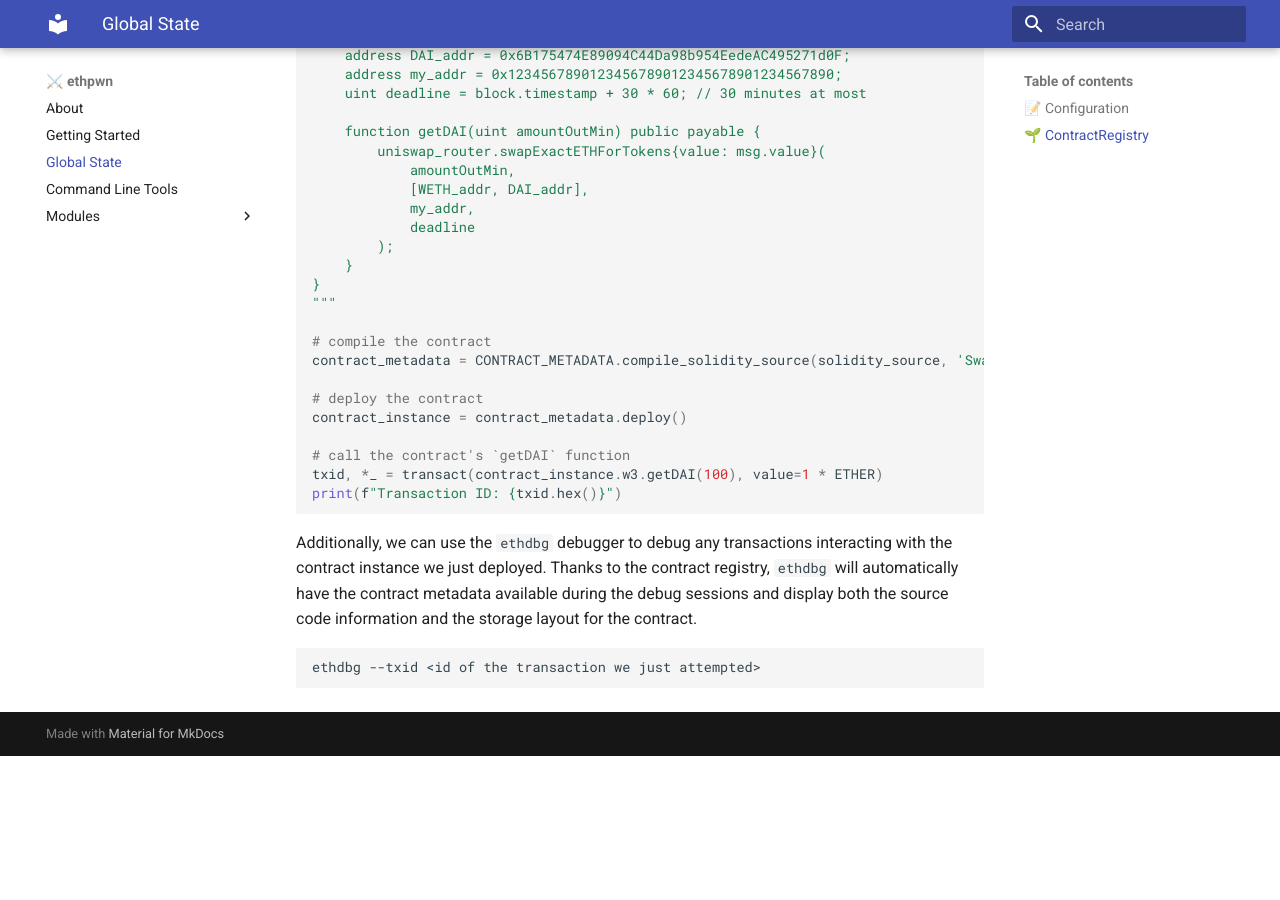
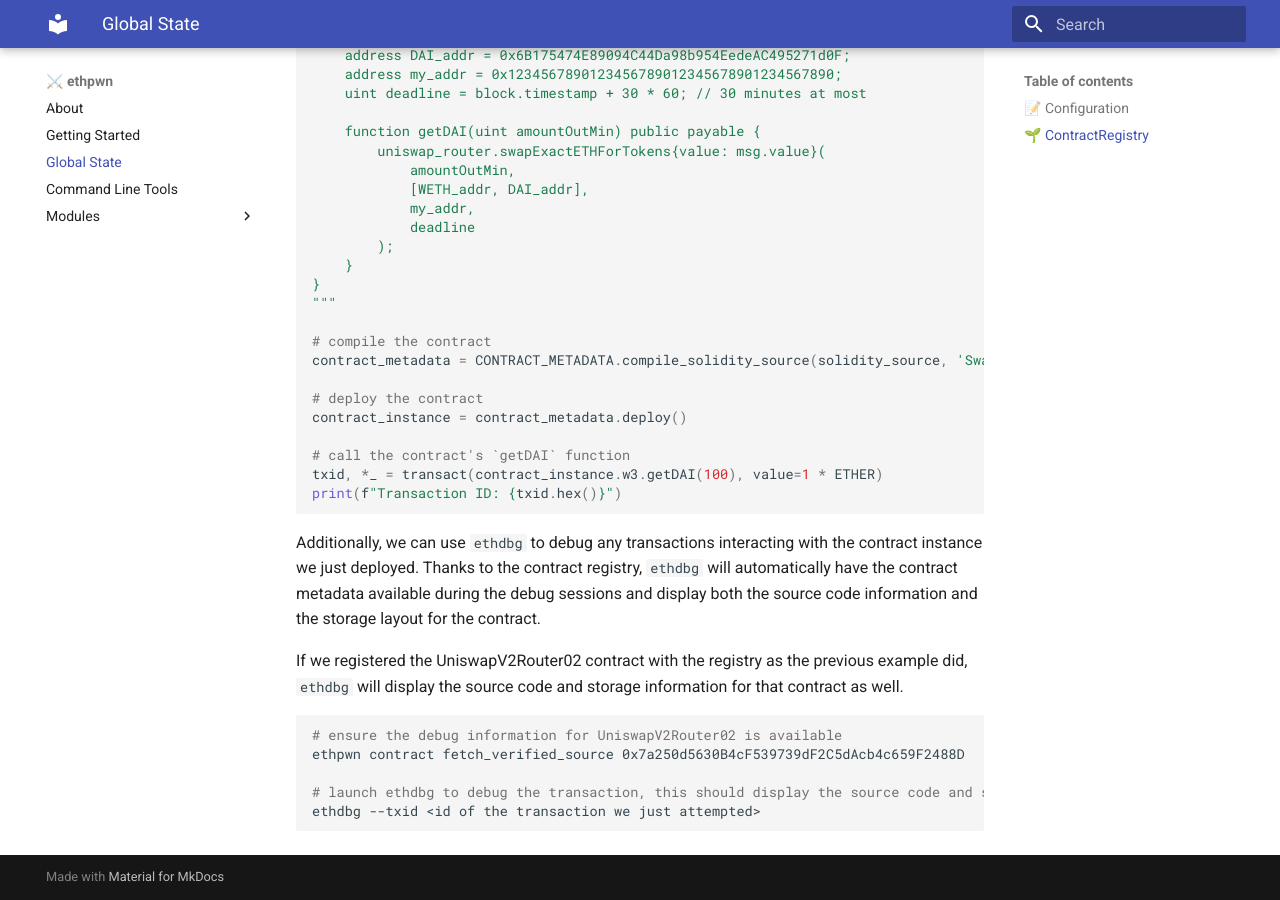
Before and after one commit to ethpwn/ethpwn, an MkDocs documentation site: the page built from docs/docs/ethpwn/global_state.md, in a window 1280 px wide and 900 px high, scrolled down 5424 px. Built offline with MkDocs 1.6.1 and Material for MkDocs 9.7.7, drawn with Linux system fonts in a browser that asks for light colours; before the commit the page ends 6180 px from its top, so only the background shows below that; some of the changed text lies outside the part shown.

Commit message:
fixed docs more

````diff
--- a/docs/docs/ethpwn/global_state.md
+++ b/docs/docs/ethpwn/global_state.md
@@ -48,7 +48,7 @@ every time you use `ethpwn`.
 This allows you to, e.g., register a contract address with a name and its source code via the commandline, and then use this information in your interaction scripts without having to recompile and/or re-register the contract addresses.
 Furthermore, whenever you deploy a contract using `ethpwn`, it will similarly remember everything about the contract, including its address, source code, and storage layout, and store it in the contract registry.
 
-This architecture allows most interaction scripts to focus fully on the logic of the interaction, and not on the boilerplate of compiling/retrieving the ABI, storage_layout, source code, etc. for each contract.
+This architecture allows most interaction scripts to focus fully on the logic of the interaction, and not on the boilerplate of compiling the contract, retrieving the ABI, storage_layout, source code, etc.
 
 The example in the [tutorial](#tutorial) below illustrates this by retrieving the `ContractInstance` for the uniswap router contract from the contract registry, and then using it to interact with the contract without having to specify the address, ABI, storage layout, or source code of the contract.
 
@@ -149,7 +149,7 @@ ethpwn contract name add 0x6B175474E89094C44Da98b954EedeAC495271d0F DAI
 ########## FOR EACH CONTRACT
 
 # fetch the verified source code for the uniswap router contract from etherscan to access its metadata and ABI
-ethpwn contract fetc_verified_source 0x7a250d5630B4cF539739dF2C5dAcb4c659F2488D
+ethpwn contract fetch_verified_source 0x7a250d5630B4cF539739dF2C5dAcb4c659F2488D
 ```
 
 ## Direct Interaction in `ethpwn` Scripts
@@ -169,7 +169,7 @@ uniswap_router = contract_registry().get(contract_by_name('UniswapV2Router02'))
 
 transact(
     # this uses the automatic abi to encode the function call
-    uniswap_router.w3.swapExactETHForTokens(
+    uniswap_router.w3().swapExactETHForTokens(
         100,                    # amountOutMin
         [contract_by_name('WETH'), contract_by_name('DAI')],  # path
         my_addr,                # to
@@ -224,9 +225,16 @@ txid, *_ = transact(contract_instance.w3.getDAI(100), value=1 * ETHER)
 print(f"Transaction ID: {txid.hex()}")
 ```
 
-Additionally, we can use the `ethdbg` debugger to debug any transactions interacting with the contract instance we just deployed.
+Additionally, we can use `ethdbg` to debug any transactions interacting with the contract instance we just deployed.
 Thanks to the contract registry, `ethdbg` will automatically have the contract metadata available during the debug sessions
 and display both the source code information and the storage layout for the contract.
+
+If we registered the UniswapV2Router02 contract with the registry as the previous example did, `ethdbg` will display
+the source code and storage information for that contract as well.
 ```bash
+# ensure the debug information for UniswapV2Router02 is available
+ethpwn contract fetch_verified_source 0x7a250d5630B4cF539739dF2C5dAcb4c659F2488D
+
+# launch ethdbg to debug the transaction, this should display the source code and storage layout for both contracts
 ethdbg --txid <id of the transaction we just attempted>
 ```
````
Also changed, not shown: other parts of docs/docs/ethpwn/global_state.md (+2 -1 lines).
